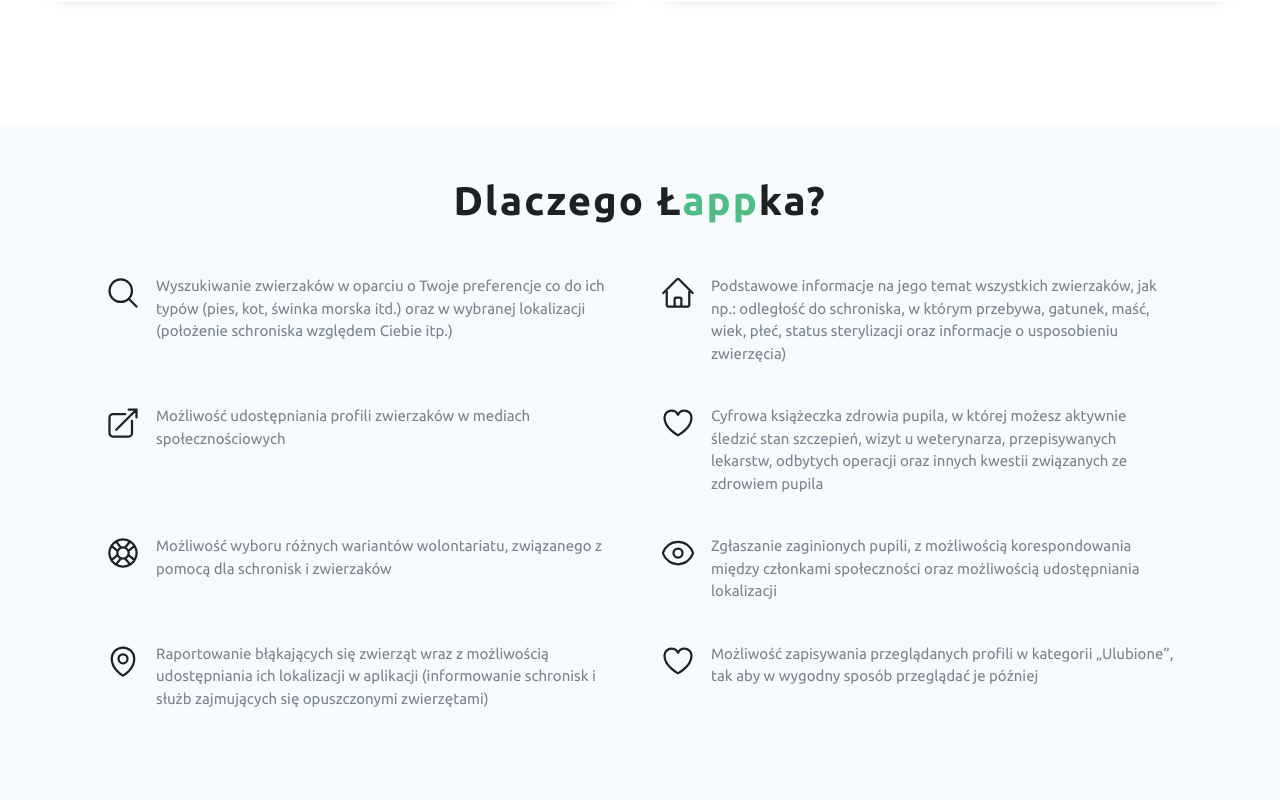
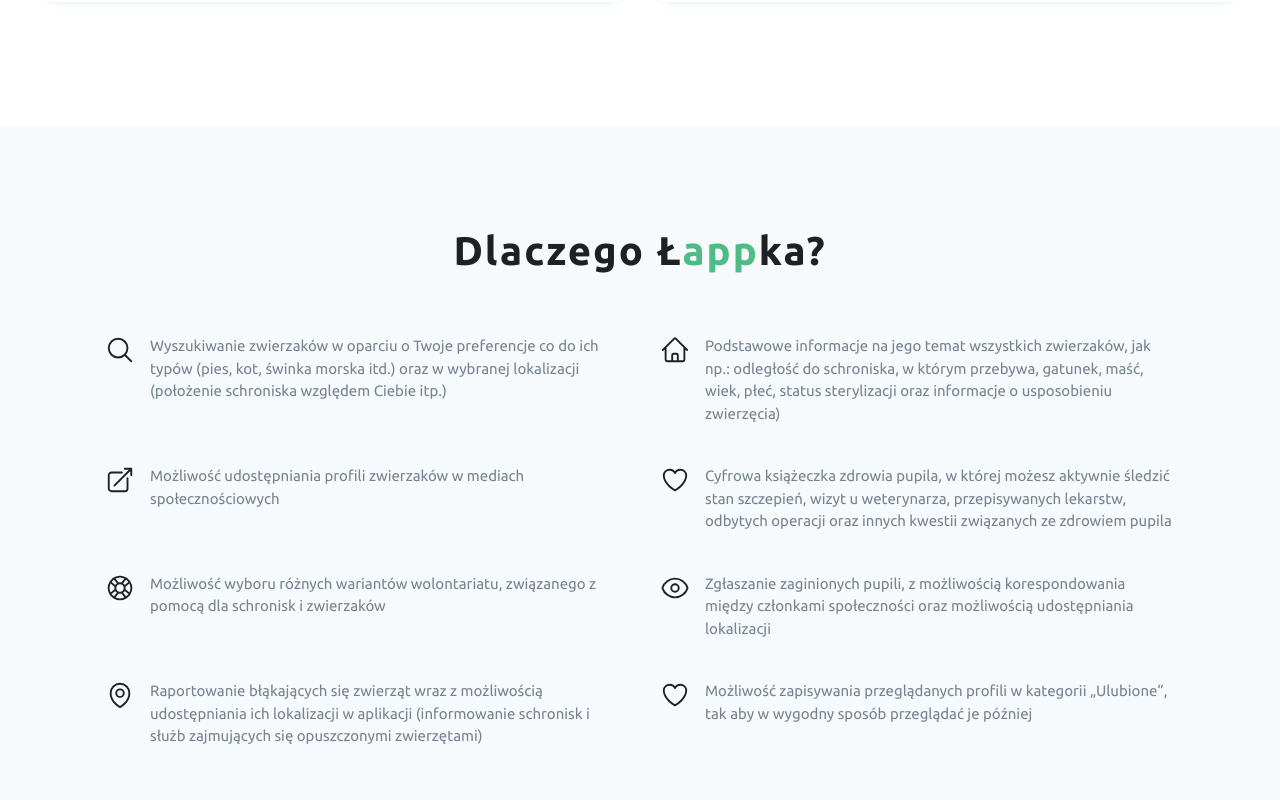
Before and after one commit to KarasJakub/Lappka-Landing, a React (Create React App) app: page / in a window 1280 px wide. Shown: the part 1240-2040 px from the top of the page. Built offline with nearby package versions, Linux system fonts and the light colour scheme.

Commit message:
fixes in WhyUs Section

```diff
--- a/src/components/WhyUsSection/WhyUsCard/WhyUsCard.styled.ts
+++ b/src/components/WhyUsSection/WhyUsCard/WhyUsCard.styled.ts
@@ -19,6 +19,6 @@ export const Description = styled.p`
 
 export const IconWrapper = styled.div`
     width: 100%;
-    max-width: 3.6rem;
+    max-width: 3rem;
     margin-right: 1.5rem;
 `
--- a/src/components/WhyUsSection/WhyUsSection.styled.ts
+++ b/src/components/WhyUsSection/WhyUsSection.styled.ts
@@ -3,7 +3,8 @@ import { styled } from "styled-components"
 export const WhyUsWrapper = styled.section`
     width: 100%;
     background-color: #F7FAFD;
-    padding: 5rem;
+    padding: 10rem 0;
+
 `
 
 export const Title = styled.h4`
@@ -11,6 +12,7 @@ export const Title = styled.h4`
     font-size: 4rem;
     letter-spacing: 2px;
     line-height: 4.8rem;
+    font-weight: ${({theme}) => theme.weight.bold};
     text-align: center;
 
 & strong {
@@ -26,9 +28,9 @@ export const ContentWrapper = styled.div`
     gap: 4rem;
     padding: 2.5rem;
     max-width: 170rem;
-    margin: 0 auto;
+    margin: 6rem auto auto auto;
 
     ${({ theme }) => theme.MQ.tablet} {
-        padding: 5rem;
+        padding: 0 5rem;
     }
 `
```
